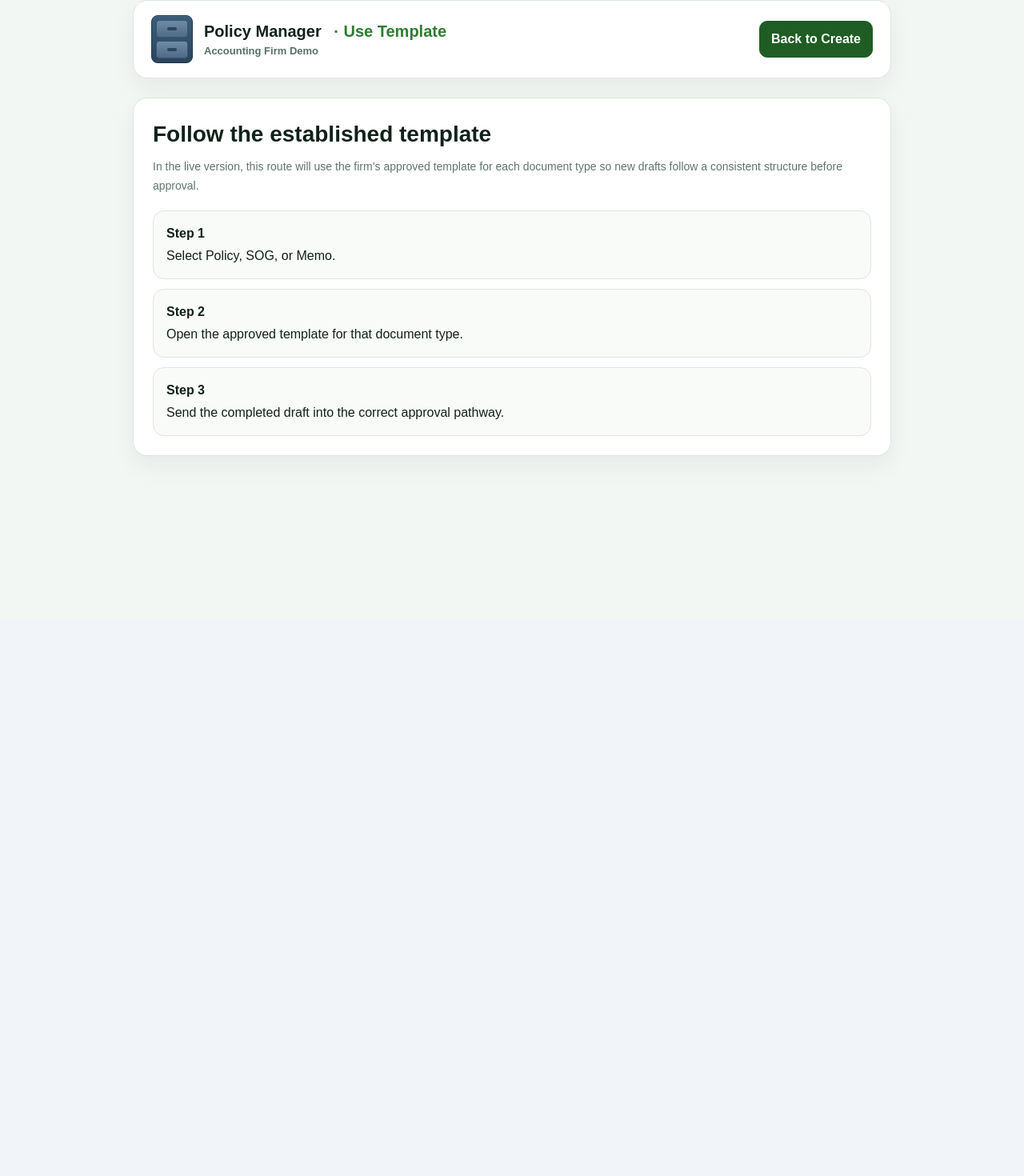
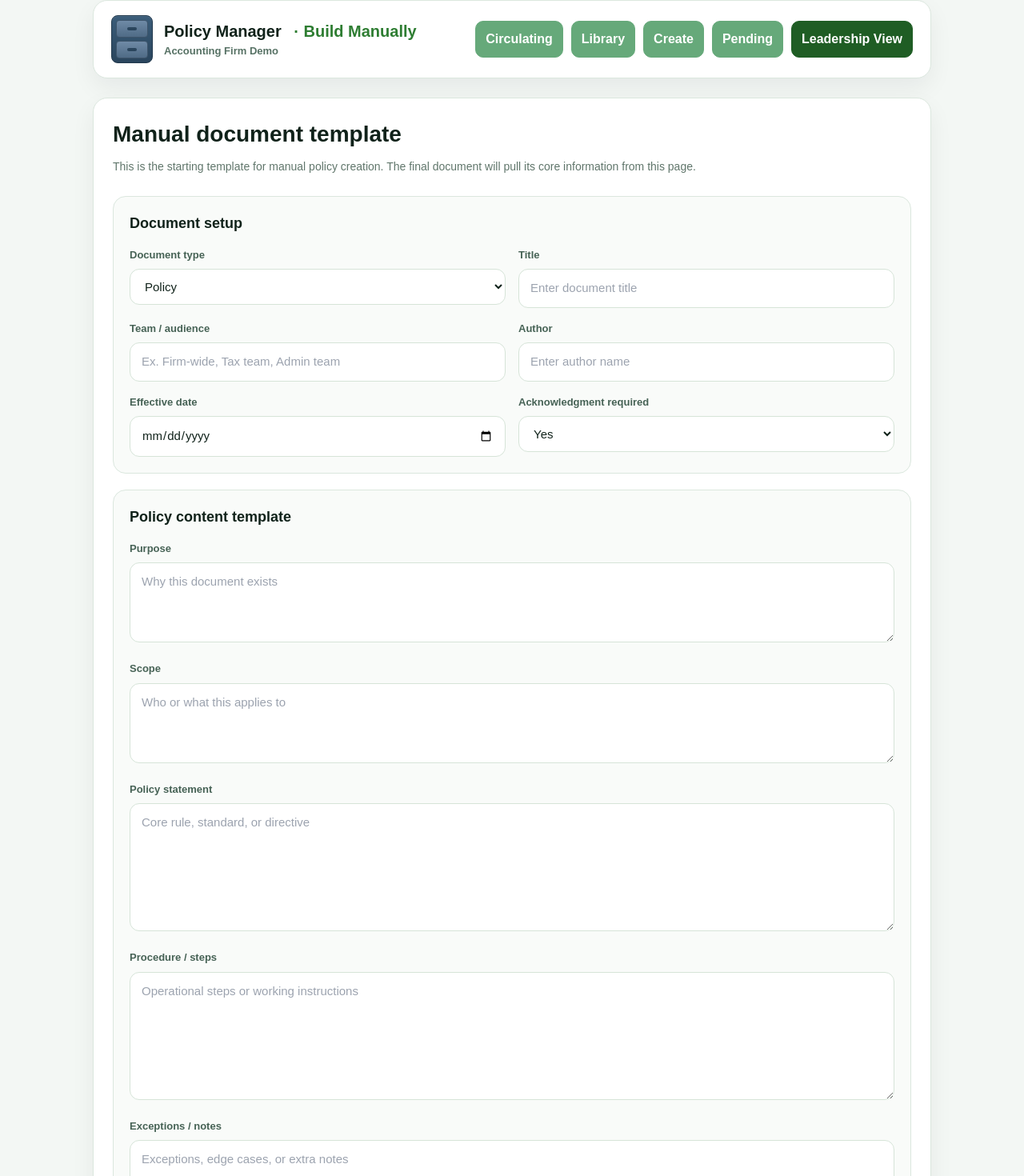
Before and after one commit to phoenixinc37-hue/policy-manager, a Next.js app: page /create/template in a window 1280 px wide. Shown: the part 24-1494 px from the top of the page at 80% size. Before the commit the page ends 800 px from the top, so only its background shows below. Built offline with nearby package versions, Linux system fonts and the light colour scheme.

Commit message:
feat: add manual create template page

```diff
--- a/app/create/template/page.tsx
+++ b/app/create/template/page.tsx
@@ -4,28 +4,92 @@ import { cabinetIcon, drawerHandle, drawerRow } from "../../cabinet";
 export default function CreateTemplatePage() {
   return (
     <div style={{ minHeight: "100vh", background: "#f3f7f4", color: "#10221a", fontFamily: "Arial, sans-serif" }}>
-      <div style={{ maxWidth: 980, margin: "0 auto", padding: "24px 16px 48px" }}>
+      <div style={{ maxWidth: 1080, margin: "0 auto", padding: "24px 16px 48px" }}>
         <header style={headerCard}>
           <div style={{ display: "flex", alignItems: "center", gap: 14 }}>
             <div style={cabinetIcon}>{[0, 1].map((row) => <div key={row} style={drawerRow}><div style={drawerHandle} /></div>)}</div>
             <div>
-              <div style={{ fontSize: 20, fontWeight: 700 }}>Policy Manager <span style={{ fontSize: 20, fontWeight: 700, color: "#2e7d32", marginLeft: 10 }}>· Use Template</span></div>
+              <div style={{ fontSize: 20, fontWeight: 700 }}>Policy Manager <span style={{ fontSize: 20, fontWeight: 700, color: "#2e7d32", marginLeft: 10 }}>· Build Manually</span></div>
               <div style={{ fontSize: 13, color: "#567164", fontWeight: 700 }}>Accounting Firm Demo</div>
             </div>
           </div>
-          <Link href="/create" style={primaryButton}>Back to Create</Link>
+          <div style={{ display: "flex", gap: 10, flexWrap: "wrap" }}>
+            <Link href="/status" style={greenMenuButton}>Circulating</Link>
+            <Link href="/policy-index" style={greenMenuButton}>Library</Link>
+            <Link href="/create" style={greenMenuButton}>Create</Link>
+            <Link href="/pending" style={greenMenuButton}>Pending</Link>
+            <Link href="/manager" style={primaryButton}>Leadership View</Link>
+          </div>
         </header>
 
         <main style={{ marginTop: 24 }}>
           <section style={card}>
-            <div style={{ fontSize: 28, fontWeight: 800, marginBottom: 8 }}>Follow the established template</div>
-            <div style={{ fontSize: 14, color: "#60766b", lineHeight: 1.7, marginBottom: 18 }}>
-              In the live version, this route will use the firm’s approved template for each document type so new drafts follow a consistent structure before approval.
+            <div style={{ fontSize: 28, fontWeight: 800, marginBottom: 8 }}>Manual document template</div>
+            <div style={{ fontSize: 14, color: "#60766b", lineHeight: 1.7, marginBottom: 24 }}>
+              This is the starting template for manual policy creation. The final document will pull its core information from this page.
             </div>
-            <div style={{ display: "grid", gap: 12 }}>
-              <div style={row}><strong>Step 1</strong><span>Select Policy, SOG, or Memo.</span></div>
-              <div style={row}><strong>Step 2</strong><span>Open the approved template for that document type.</span></div>
-              <div style={row}><strong>Step 3</strong><span>Send the completed draft into the correct approval pathway.</span></div>
+
+            <div style={sectionCard}>
+              <div style={sectionTitle}>Document setup</div>
+              <div style={gridTwo}>
+                <div>
+                  <label style={label}>Document type</label>
+                  <select style={inputStyle} defaultValue="Policy">
+                    <option>Policy</option>
+                    <option>SOG</option>
+                    <option>Memo</option>
+                  </select>
+                </div>
+                <div>
+                  <label style={label}>Title</label>
+                  <input style={inputStyle} placeholder="Enter document title" />
+                </div>
+                <div>
+                  <label style={label}>Team / audience</label>
+                  <input style={inputStyle} placeholder="Ex. Firm-wide, Tax team, Admin team" />
+                </div>
+                <div>
+                  <label style={label}>Author</label>
+                  <input style={inputStyle} placeholder="Enter author name" />
+                </div>
+                <div>
+                  <label style={label}>Effective date</label>
+                  <input type="date" style={inputStyle} />
+                </div>
+                <div>
+                  <label style={label}>Acknowledgment required</label>
+                  <select style={inputStyle} defaultValue="Yes">
+                    <option>Yes</option>
+                    <option>No</option>
+                  </select>
+                </div>
+              </div>
+            </div>
+
+            <div style={sectionCard}>
+              <div style={sectionTitle}>Policy content template</div>
+              <div style={stackWrap}>
+                <div>
+                  <label style={label}>Purpose</label>
+                  <textarea style={textAreaStyle} placeholder="Why this document exists" />
+                </div>
+                <div>
+                  <label style={label}>Scope</label>
+                  <textarea style={textAreaStyle} placeholder="Who or what this applies to" />
+                </div>
+                <div>
+                  <label style={label}>Policy statement</label>
+                  <textarea style={largeTextAreaStyle} placeholder="Core rule, standard, or directive" />
+                </div>
+                <div>
+                  <label style={label}>Procedure / steps</label>
+                  <textarea style={largeTextAreaStyle} placeholder="Operational steps or working instructions" />
+                </div>
+                <div>
+                  <label style={label}>Exceptions / notes</label>
+                  <textarea style={textAreaStyle} placeholder="Exceptions, edge cases, or extra notes" />
+                </div>
+              </div>
             </div>
           </section>
         </main>
@@ -36,5 +100,13 @@ export default function CreateTemplatePage() {
 
 const headerCard = { display: "flex", justifyContent: "space-between", alignItems: "center", background: "#ffffff", border: "1px solid #dbe7de", borderRadius: 18, padding: "18px 22px", boxShadow: "0 12px 30px rgba(15, 23, 42, 0.06)", gap: 16, flexWrap: "wrap" as const };
 const card = { background: "#ffffff", borderRadius: 18, padding: 24, border: "1px solid #dbe7de", boxShadow: "0 12px 30px rgba(15, 23, 42, 0.06)" };
-const row = { display: "grid", gap: 4, borderRadius: 14, border: "1px solid #dbe7de", background: "#f9fbf9", padding: 16 };
-const primaryButton = { textDecoration: "none", background: "#1f5d24", color: "#ffffff", padding: "10px 14px", borderRadius: 10, fontWeight: 700, border: "1px solid #1f5d24" };
+const sectionCard = { borderRadius: 16, border: "1px solid #dbe7de", background: "#f9fbf9", padding: 20, marginBottom: 20 };
+const sectionTitle = { fontSize: 18, fontWeight: 800, marginBottom: 16 };
+const gridTwo = { display: "grid", gridTemplateColumns: "repeat(2, minmax(0, 1fr))", gap: 16 };
+const stackWrap = { display: "grid", gap: 16 };
+const label = { display: "block", fontSize: 13, fontWeight: 700, color: "#466255", marginBottom: 8 };
+const inputStyle = { width: "100%", padding: "12px 14px", borderRadius: 12, border: "1px solid #d6e4d8", background: "#ffffff", fontSize: 15, color: "#10221a", boxSizing: "border-box" as const };
+const textAreaStyle = { width: "100%", minHeight: 100, padding: "12px 14px", borderRadius: 12, border: "1px solid #d6e4d8", background: "#ffffff", fontSize: 15, color: "#10221a", boxSizing: "border-box" as const, resize: "vertical" as const };
+const largeTextAreaStyle = { width: "100%", minHeight: 160, padding: "12px 14px", borderRadius: 12, border: "1px solid #d6e4d8", background: "#ffffff", fontSize: 15, color: "#10221a", boxSizing: "border-box" as const, resize: "vertical" as const };
+const greenMenuButton = { textDecoration: "none", background: "#66a97a", color: "#ffffff", padding: "10px 12px", borderRadius: 10, fontWeight: 700, border: "1px solid #66a97a" };
+const primaryButton = { textDecoration: "none", background: "#1f5d24", color: "#ffffff", padding: "10px 12px", borderRadius: 10, fontWeight: 700, border: "1px solid #1f5d24" };
```
